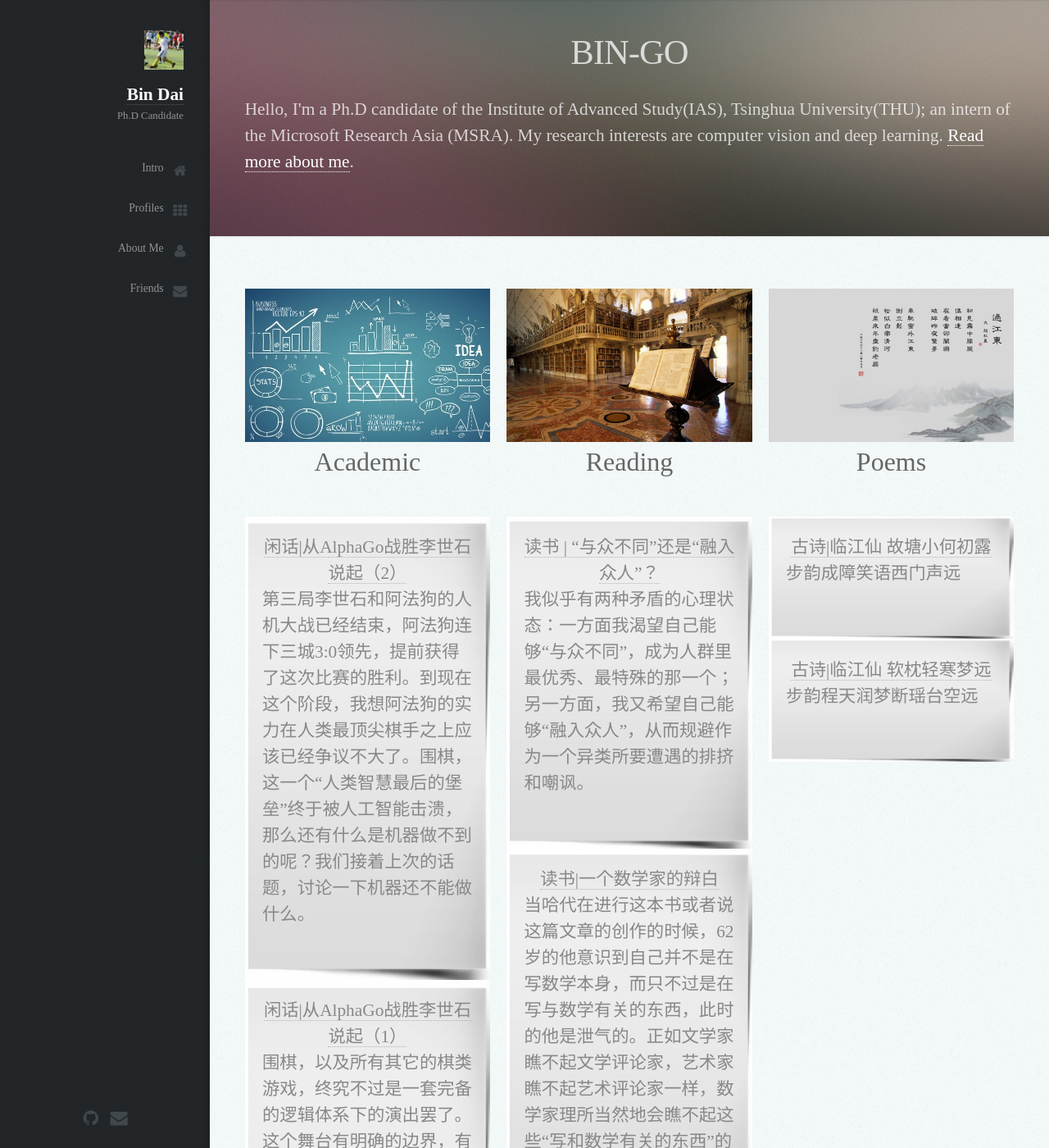
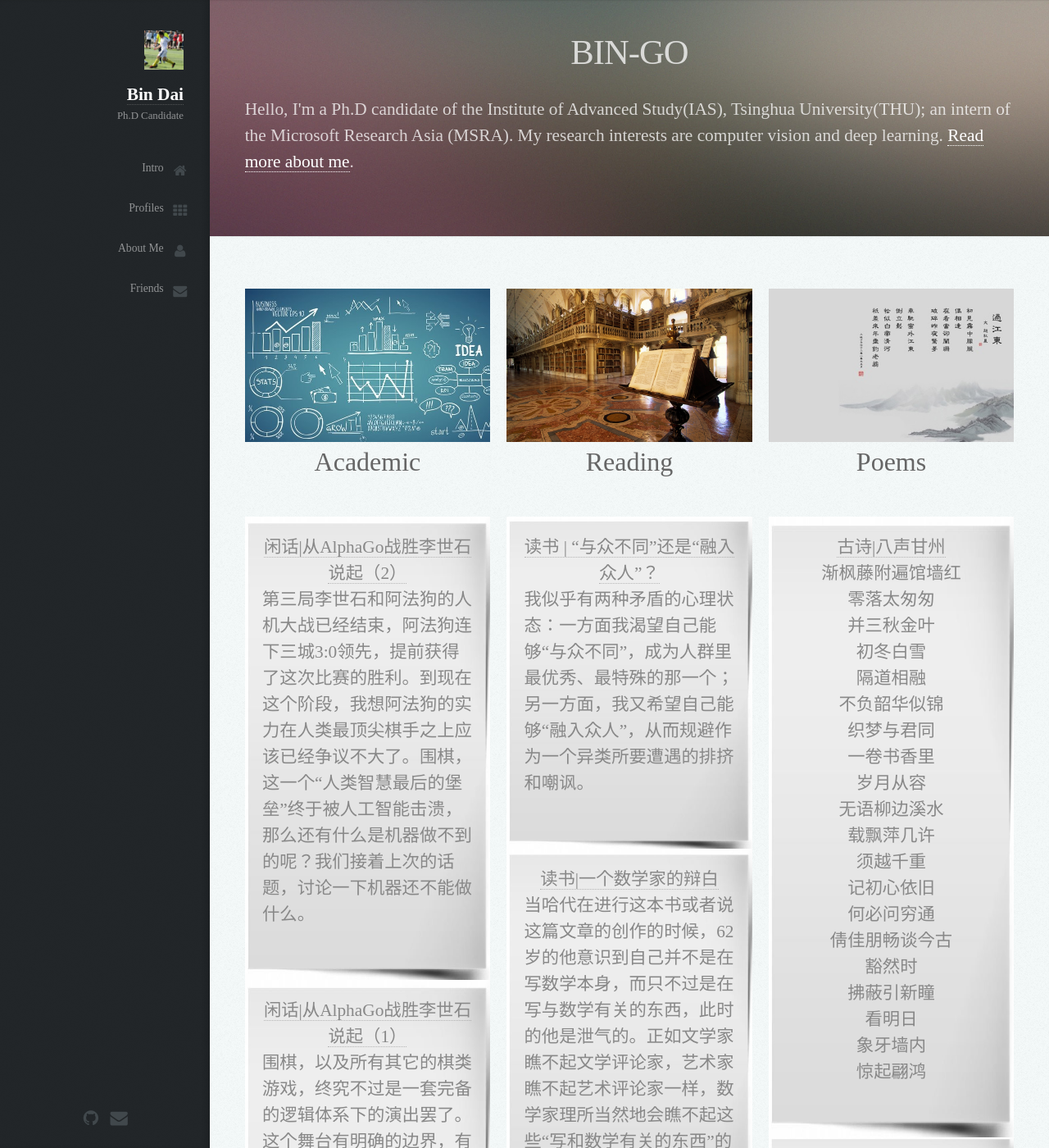
Before and after one commit to daib13/daib13.github.io, a Jekyll site: the page built from index.html, in a window 1280 px wide and 1400 px high. Shown: the whole window at 82% size. Built offline with Jekyll 4.4.1, drawn with Linux system fonts in a browser that asks for light colours.

Commit message:
add a poem post

```diff
--- /dev/null
+++ b/_posts/2016-03-12-poem3.markdown
@@ -0,0 +1,18 @@
+---
+layout: post
+title:  "古诗|八声甘州"
+date:   2015-11-11 15:07:26 +0800
+categories: Poem
+abstract: 渐枫藤附遍馆墙红<br/>零落太匆匆<br/>并三秋金叶<br/>初冬白雪<br/>隔道相融<br/>不负韶华似锦<br/>织梦与君同<br/>一卷书香里<br/>岁月从容<br/>无语柳边溪水<br/>载飘萍几许<br/>须越千重<br/>记初心依旧<br/>何必问穷通<br/>倩佳朋畅谈今古<br/>豁然时<br/>拂蔽引新瞳<br/>看明日<br/>象牙墙内<br/>惊起翩鸿
+---
+
+<p style="text-align:center">
+渐枫藤附遍馆墙红 零落太匆匆<br/>
+并三秋金叶 初冬白雪 隔道相融<br/>
+不负韶华似锦 织梦与君同<br/>
+一卷书香里 岁月从容<br/><br/>
+无语柳边溪水 载飘萍几许 须越千重<br/>
+记初心依旧 何必问穷通<br/>
+倩佳朋畅谈今古 豁然时 拂蔽引新瞳<br/>
+看明日 象牙墙内 惊起翩鸿<br/>
+</p>
--- a/index.html
+++ b/index.html
@@ -63,7 +63,7 @@
                         {% for post in category.last %}
                             <div class="blog_sample">
                                 <a href="{{ post.url }}">{{ post.title }}</a>
-                                <p style="text-align:left">{{ post.abstract }}</p>
+                                <p style="text-align:center">{{ post.abstract }}</p>
                             </div>
                         {% endfor %}
                     {% endif %}
```
